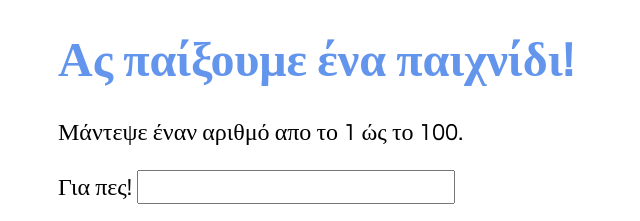
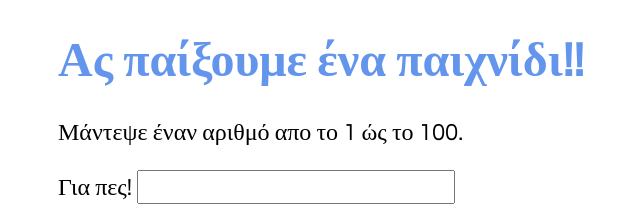
Before and after one commit to delbi76/000.MyProjects, a plain HTML site: page GuessTheNumberOnBrowser/index.html in a window 1280 px wide. Shown: the top 221 px of the page, 6-646 px from the left. Drawn offline with Linux system fonts and the light colour scheme.

Commit message:
Update index.html

```diff
--- a/GuessTheNumberOnBrowser/index.html
+++ b/GuessTheNumberOnBrowser/index.html
@@ -9,7 +9,7 @@
 </head>
 <body class="page-container">
   <main>
-    <h1>Ας παίξουμε ένα παιχνίδι!</h1>
+    <h1>Ας παίξουμε ένα παιχνίδι!!</h1>
     <p>Μάντεψε έναν αριθμό απο το 1 ώς το 100.</p>
     <div>
       <label>Για πες!</label>
```
